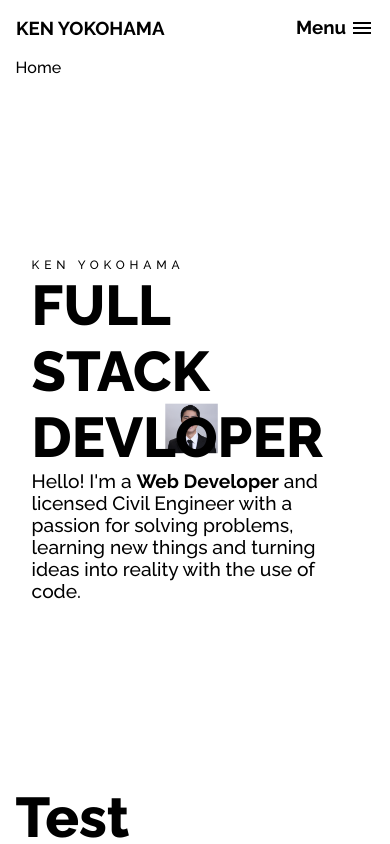
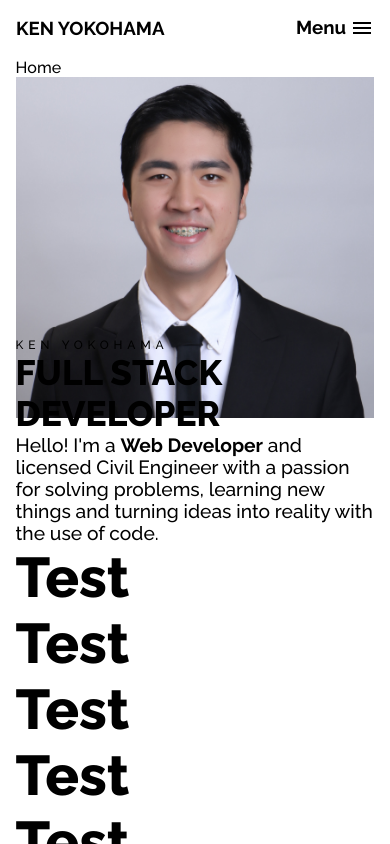
Before and after one commit to Ken-Yokohama/My-Portfolio, a React (Create React App) app: page / in a window 390 px wide. Shown: the top 844 px of the page. Built offline with nearby package versions, Linux system fonts and the light colour scheme.

Commit message:
Added Responsiveness to Title of Home Page

```diff
--- a/src/index.css
+++ b/src/index.css
@@ -55,6 +55,35 @@ h6 {
     padding-right: 4vw;
 }
 
+/* Home Profile Image CSS */
+.profile-img {
+    width: 100%;
+    aspect-ratio: 1.05/1;
+    transform: scale(1.5) translate(-100px, 0);
+}
+
+@media (max-width: 900px) {
+    .profile-img {
+        transform: scale(1) translate(0, 0);
+        height: 276px;
+        width: 290px;
+    }
+
+    .title h1 {
+        font-size: 2.2rem;
+    }
+}
+
+@media (max-width: 650px) {
+    .profile-img {
+        transform: scale(1) translate(0, 0);
+        height: 100%;
+        width: 100%;
+    }
+}
+
+/* Title CSS */
+
 /* Animation try */
 
  {
--- a/src/pages/Home.jsx
+++ b/src/pages/Home.jsx
@@ -10,13 +10,35 @@ function Home(props) {
                     display: "flex",
                     alignItems: " center",
                     justifyContent: "center",
-                    height: "80vh",
+                    minHeight: "80vh",
                     padding: "1rem",
+                    flexDirection: "row",
+                    "@media (max-width: 900px)": {
+                        minHeight: "100%",
+                        padding: "3rem",
+                        justifyContent: "space-between",
+                        padding: "0rem",
+                        gap: "1rem",
+                    },
+                    "@media (max-width: 650px)": {
+                        flexDirection: "column-reverse",
+                        minHeight: "100%",
+                        padding: "0rem",
+                    },
                 }}
             >
-                <Box sx={{ zIndex: "1" }}>
+                <Box
+                    className="title"
+                    sx={{
+                        zIndex: "1",
+                        "@media (max-width: 650px)": {
+                            marginTop: "-100px",
+                            // transform: "translate(0, -100px)",
+                        },
+                    }}
+                >
                     <h5>KEN YOKOHAMA</h5>
-                    <h1>FULL STACK DEVLOPER</h1>
+                    <h1>FULL STACK DEVELOPER</h1>
                     <h3>
                         Hello! I'm a <b>Web Developer</b> and licensed Civil
                         Engineer with a passion for solving problems, learning
@@ -24,15 +46,18 @@ function Home(props) {
                         of code.
                     </h3>
                 </Box>
-                <Box sx={{ width: "600px" }}>
+                <Box
+                    sx={{
+                        width: "600px",
+                        "@media(max-width: 900px)": {
+                            width: "100%",
+                        },
+                    }}
+                >
                     <img
                         src="/images/profile-img.jpg"
                         alt=""
-                        style={{
-                            width: "100%",
-                            aspectRatio: "1.05/1",
-                            transform: "scale(1.5) translate(-100px,0)",
-                        }}
+                        className="profile-img"
                     />
                 </Box>
             </Box>
```
